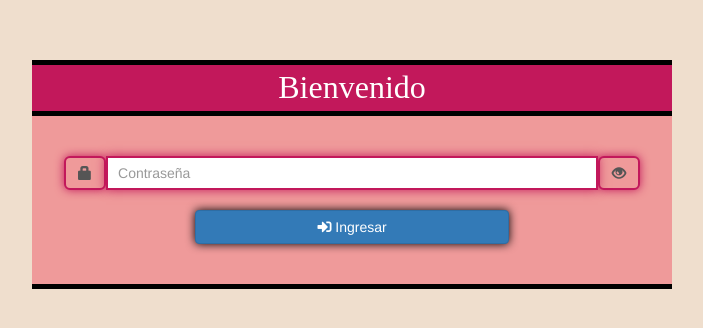
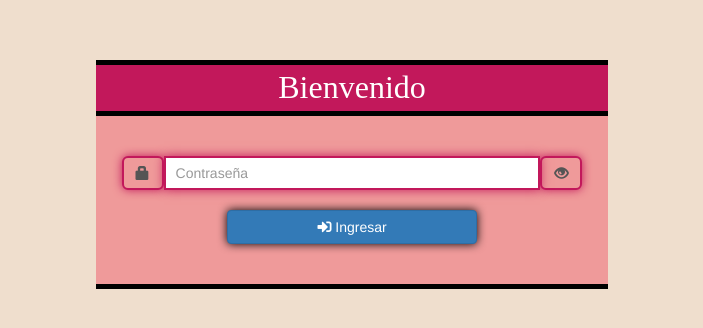
Before and after one commit to Liapunovbode/Pulido, a plain HTML site: page index.html in a window 1280 px wide. Shown: the part 140-468 px from the top of the page, without its empty margins (288-991 px from the left). Drawn offline with nearby package versions, Linux system fonts and the light colour scheme; a web font is replaced by a local one.

Commit message:
Update index.html

```diff
--- a/index.html
+++ b/index.html
@@ -20,7 +20,7 @@
     <title>Login</title>
 </head>
 <body style="background-color:#EFDECD;">
-    <table align="center" style="margin: 0 auto;margin-top: 200px;border-collapse: collapse;border-spacing: 0;width: 50%;">
+    <table align="center" style="margin: 0 auto;margin-top: 200px;border-collapse: collapse;border-spacing: 0;width: 40%;">
         <tr>
             <td class="top-bottom-border" colspan="9"></td>
         </tr>
@@ -34,7 +34,7 @@
             <td><br></td>
         </tr>
         <tr style="background-color:#EF9A9A;">
-            <td style="background-color: #EF9A9A;" width=90% colspan=6 height="29" align="center" valign="middle">
+            <td style="background-color: #EF9A9A;" colspan=6 height="29" align="center" valign="middle">
                 <form id="loginForm" align="center">
                     <div class="input-group" style="width: 90%;margin: 0 auto;">
                         <!-- Agrega un icono de candado -->
```
